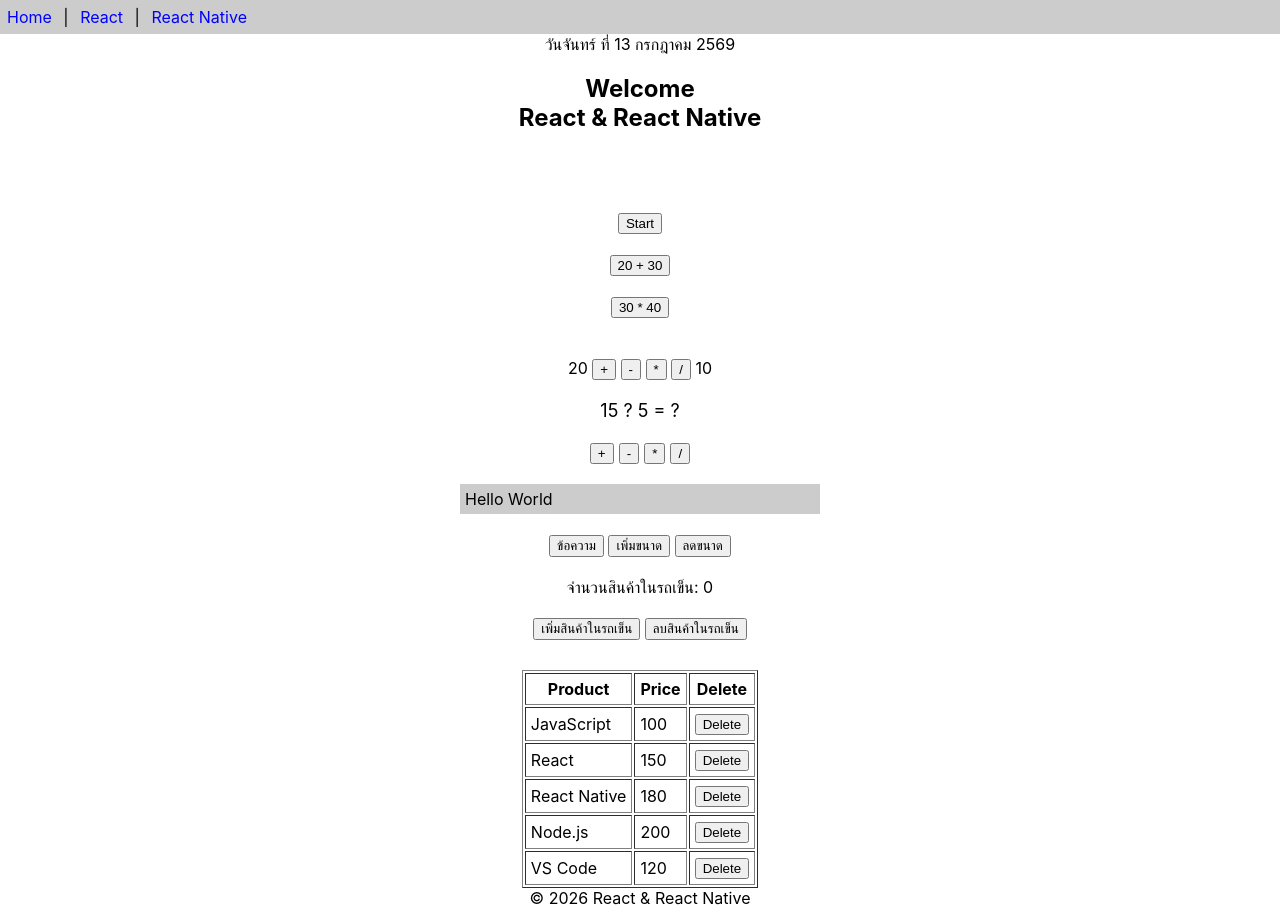
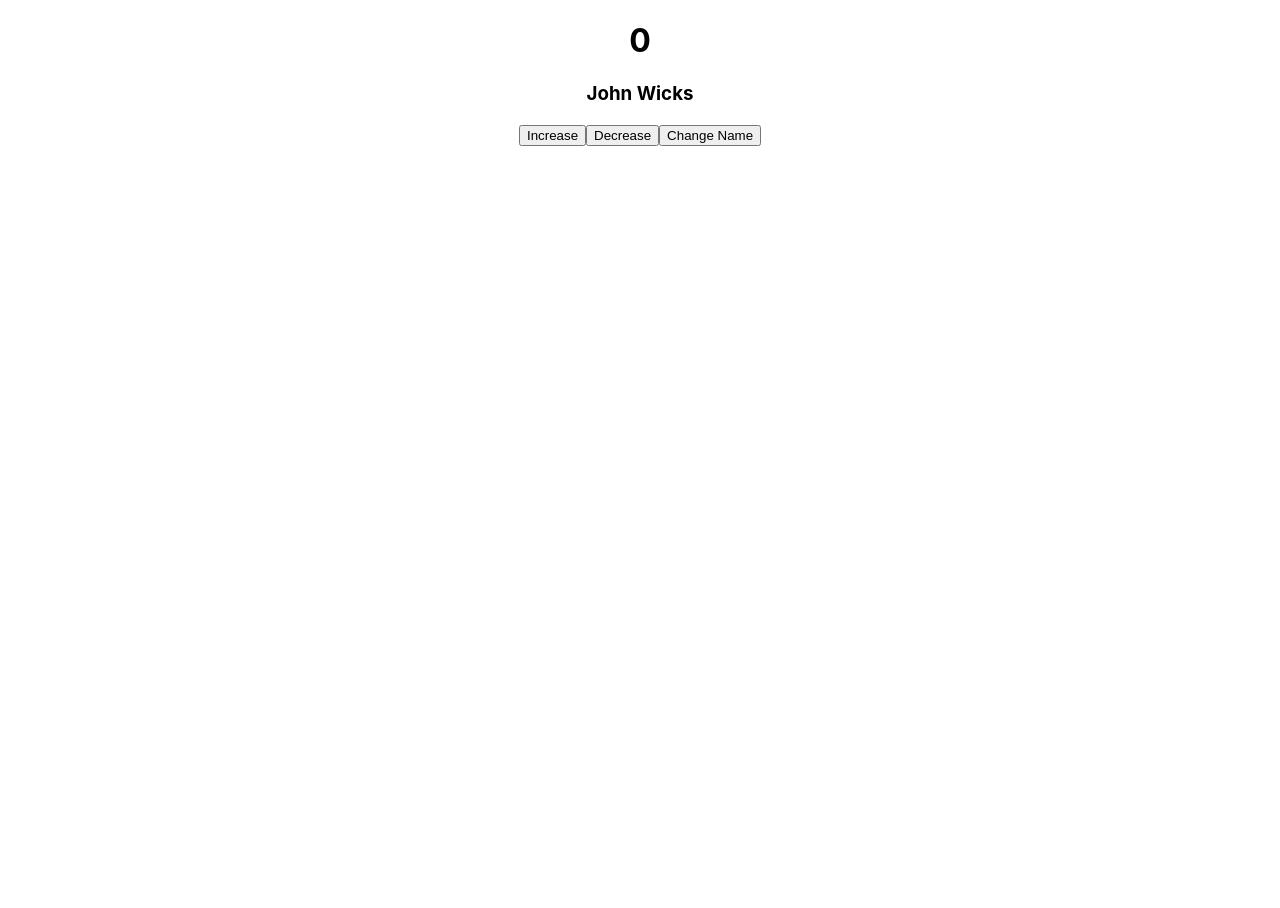
Before and after one commit to thinnak7-jpg/app1, a React (Create React App) app: page / in a window 1280 px wide. After the commit the page ends 800 px from the top, so only its background shows below. Built offline with nearby package versions, Linux system fonts and the light colour scheme.

Commit message:
update effect

```diff
--- a/src/App.js
+++ b/src/App.js
@@ -1,30 +1,38 @@
-import React from "react";
-import { Header, Content, Footer } from "./func-components";
-import Calendar from "./class-components";
-import { Calculator2 } from "./calculator";
-import { EventData } from "./event-data";
-import RefsFunc from './refs-func';
-import RefsArray from './refs-array'
-import Cart from './state-class'
-import StateFunc from './state-func'
+// import React from "react";
+// import { Header, Content, Footer } from "./func-components";
+// import Calendar from "./class-components";
+// import { Calculator2 } from "./calculator";
+// import { EventData } from "./event-data";
+// import RefsFunc from './refs-func';
+// import RefsArray from './refs-array'
+// import Cart from './state-class'
+// import StateFunc from './state-func'
 
+// function App() {
+//   return (
+//     <>
+//       <Header />
+//       <center>
+//         <Calendar/>
+//       </center>
+//       <Content/>
+//       <EventData/>
+//       <Calculator2 />
+//       <RefsFunc />
+//       <StateFunc />
+//       <Cart />
+//       <RefsArray />
+//       <Footer />
+//     </>
+//   );
+// }
+
+// export default App;
+
+import React from 'react';
+import Effect from './effect';
 function App() {
-  return (
-    <>
-      <Header />
-      <center>
-        <Calendar/>
-      </center>
-      <Content/>
-      <EventData/>
-      <Calculator2 />
-      <RefsFunc />
-      <StateFunc />
-      <Cart />
-      <RefsArray />
-      <Footer />
-    </>
-  );
+
+  return <Effect/>
 }
-
-export default App;
+  export default App;
--- /dev/null
+++ b/src/effect.js
@@ -0,0 +1,21 @@
+import React,{useState , useEffect} from "react";
+
+function Effect() {
+    const [count, setCount] = useState(0);
+    const [name, setName] = useState("John Wicks");
+
+    useEffect(() => {
+        document.title = `You clicked ${count} times`;
+    }, [count]);
+
+    return(
+        <center>
+            <h1>{count}</h1>
+            <h3>{name}</h3>
+            <button onClick={() => setCount(count + 1)}>Increase</button>
+            <button onClick={() => setCount(count - 1)}>Decrease</button>
+            <button onClick={() => setName("Jack wick")}>Change Name</button>
+        </center>
+    )
+}
+export default Effect;
```
